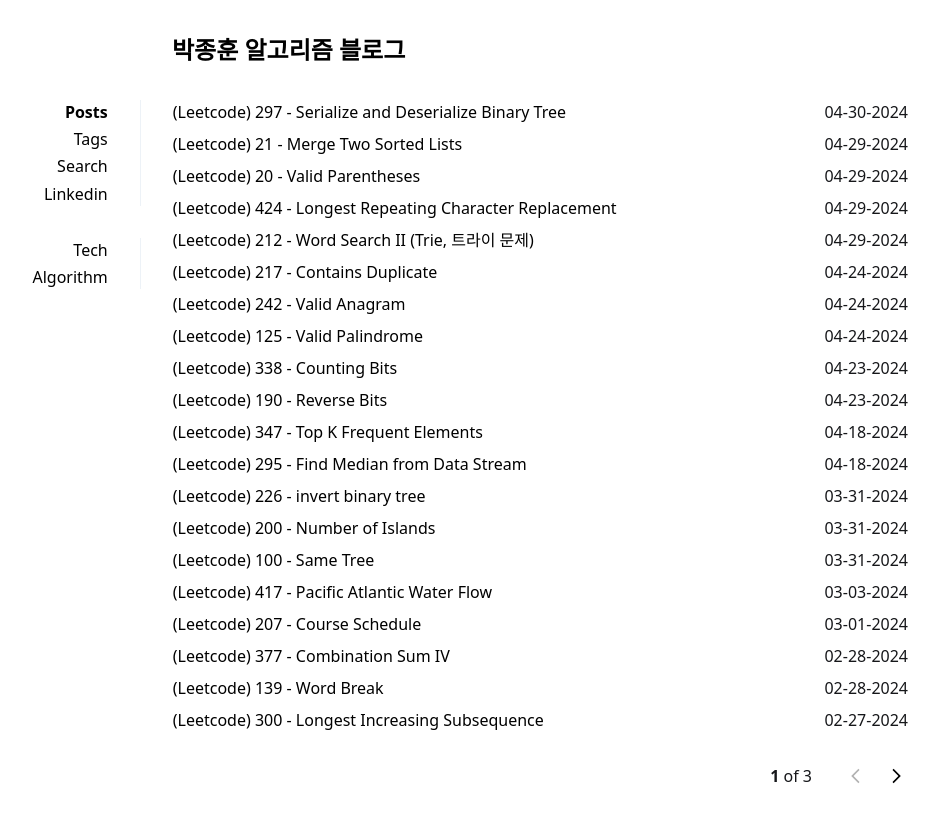
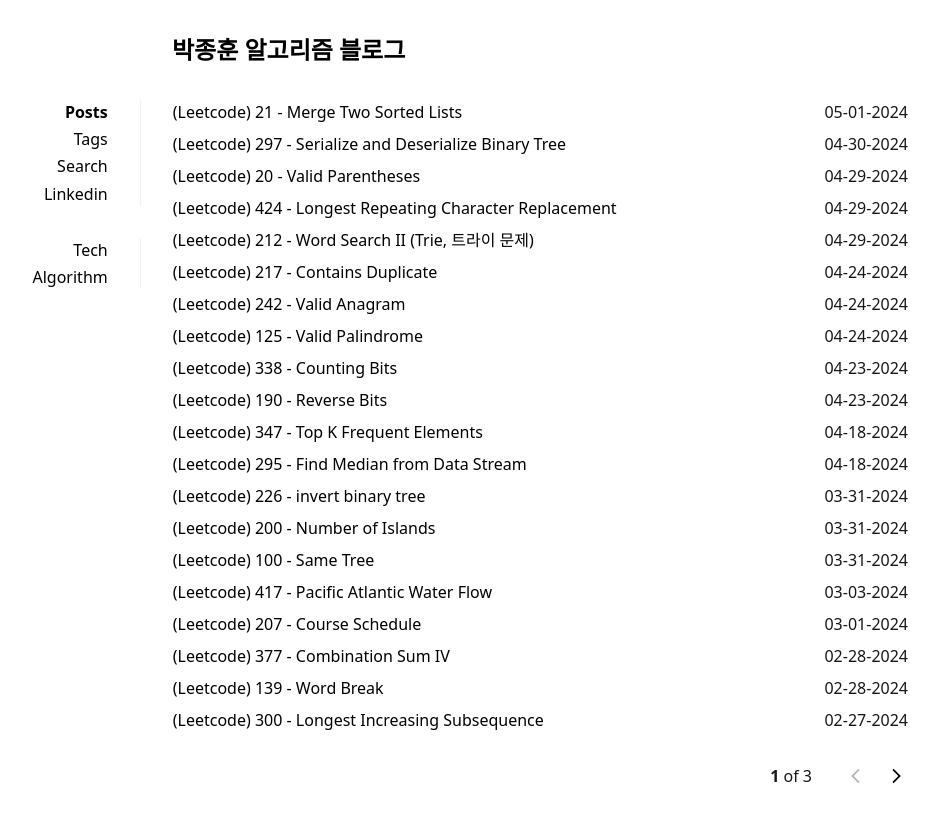
Before and after one commit to dev-jonghoonpark/algorithm-blog, a Jekyll site: the page built from index.html, in a window 1280 px wide. Shown: the top 823 px of the page, without its empty margins (180-1119 px from the left). Built offline with Jekyll 4.4.1, drawn with Linux system fonts in a browser that asks for light colours; the list of posts is cut into pages by our own code.

Commit message:
update post

```diff
--- a/_posts/2024-05-01-leetcode-21.md
+++ b/_posts/2024-05-01-leetcode-21.md
@@ -14,7 +14,7 @@
     algorithm,
     neetcode,
   ]
-date: 2024-04-29 13:50:00 +0900
+date: 2024-05-01 13:00:00 +0900
 toc: true
 ---
 
```
Also changed, not shown: _posts/2024-02-15-leetcode-206.md (+1 -0 lines).
